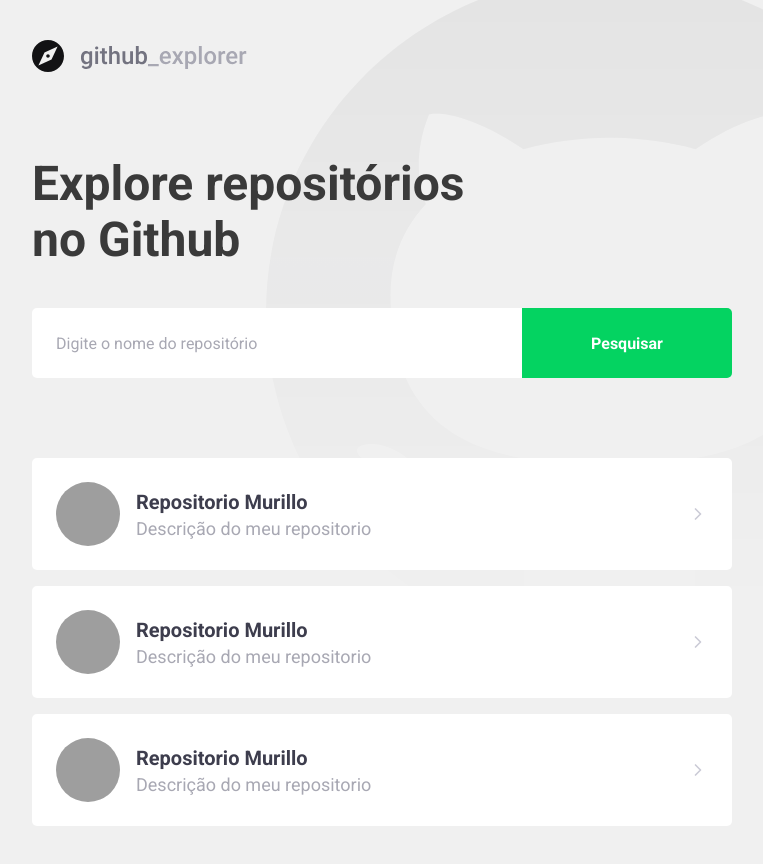
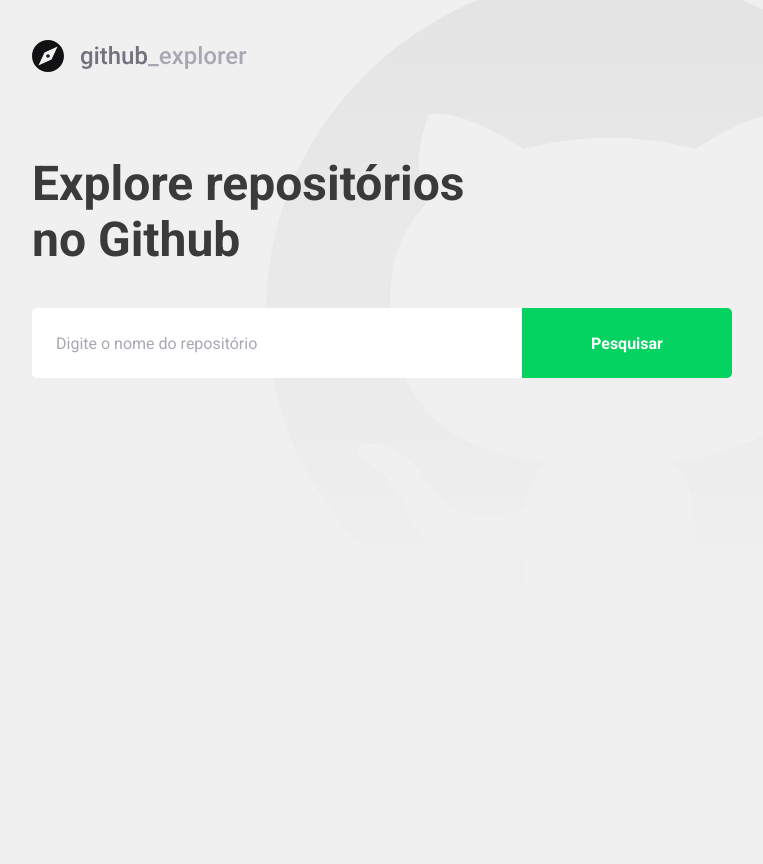
Before and after one commit to murillo-romeu/gh-explorer-web, a React (Create React App) app: page / in a window 1280 px wide. Shown: the whole page, without its empty margins (148-911 px from the left). After the commit the page ends 800 px from the top, so only its background shows below. Built offline with nearby package versions, Linux system fonts and the light colour scheme; grey boxes are pictures that could not be loaded.

Commit message:
Listando repositorios

```diff
--- a/package.json
+++ b/package.json
@@ -13,6 +13,7 @@
     "@types/react-router-dom": "^5.1.7",
     "@types/styled-components": "^5.1.9",
     "@typescript-eslint/eslint-plugin": "^4.19.0",
+    "axios": "^0.21.1",
     "eslint-config-airbnb": "^18.2.1",
     "eslint-plugin-import": "^2.22.1",
     "eslint-plugin-jsx-a11y": "^6.4.1",
--- a/src/pages/Dashboard/index.tsx
+++ b/src/pages/Dashboard/index.tsx
@@ -1,58 +1,63 @@
-import React from 'react';
+import React, { useState, FormEvent } from 'react';
 import { FiChevronRight } from 'react-icons/fi';
-import { Title , Form, Repositories } from './styles'
+import { Title, Form, Repositories } from './styles'
 import logoimg from '../../assets/logo.svg'
+import api from '../../services/api';
 
-const Dashboard: React.FC = () =>{
+interface Repository {
+  full_name: string;
+  description: string;
+  owner: {
+    login: string;
+    avatar_url: string;
+  }
+}
+
+const Dashboard: React.FC = () => {
+  const [newRepo, setNewRepo] = useState('');
+  const [repositories, setRepositories] = useState<Repository[]>([]);
+
+  async function handleAddRepository(event: FormEvent<HTMLFormElement>): Promise<void> {
+    event.preventDefault();
+
+    const response = await api.get<Repository>(`repos/${newRepo}`)
+
+    const repository = response.data;
+
+    setRepositories([...repositories, repository]);
+    setNewRepo('');
+  }
+
   return (
     <>
       <img src={logoimg} alt="Github Explorer" />
       <Title>Explore repositórios no Github</Title>
 
-      <Form action="">
-        <input placeholder="Digite o nome do repositório" />
+      <Form onSubmit={handleAddRepository}>
+        <input
+          placeholder="Digite o nome do repositório"
+          value={newRepo}
+          onChange={(e) => setNewRepo(e.target.value)}
+        />
         <button type="submit">Pesquisar</button>
       </Form>
 
       <Repositories>
-        <a href="teste">
-          <img
-            src="https://avatars.githubusercontent.com/u/53868812?v=4"
-            alt="Murillo Romeu"
-          />
-          <div>
-            <strong>Repositorio Murillo</strong>
-            <p>Descrição do meu repositorio</p>
-          </div>
 
-          <FiChevronRight size={20} />
-        </a>
+        {repositories.map(repository => (
+          <a key={repository.full_name} href="teste">
+            <img
+              src={repository.owner.avatar_url}
+              alt={repository.owner.login}
+            />
+            <div>
+              <strong>{repository.full_name}</strong>
+              <p>{repository.description}</p>
+            </div>
 
-        <a href="teste">
-          <img
-            src="https://avatars.githubusercontent.com/u/53868812?v=4"
-            alt="Murillo Romeu"
-          />
-          <div>
-            <strong>Repositorio Murillo</strong>
-            <p>Descrição do meu repositorio</p>
-          </div>
-
-          <FiChevronRight size={20} />
-        </a>
-
-        <a href="teste">
-          <img
-            src="https://avatars.githubusercontent.com/u/53868812?v=4"
-            alt="Murillo Romeu"
-          />
-          <div>
-            <strong>Repositorio Murillo</strong>
-            <p>Descrição do meu repositorio</p>
-          </div>
-
-          <FiChevronRight size={20} />
-        </a>
+            <FiChevronRight size={20} />
+          </a>
+        ))}
       </Repositories>
     </>
   )
--- a/src/pages/Dashboard/styles.ts
+++ b/src/pages/Dashboard/styles.ts
@@ -79,6 +79,8 @@
 
     div {
       margin-left: 16px;
+      margin-right: 16px;
+      flex: 1;
 
       strong {
         font-size: 20px;
--- /dev/null
+++ b/src/services/api.ts
@@ -0,0 +1,7 @@
+import axios from 'axios';
+
+const api = axios.create({
+  baseURL: 'https://api.github.com',
+})
+
+export default api
```
Also changed, not shown: .eslintrc.json, 1 other file (tests, documents, lock files or other folders).
